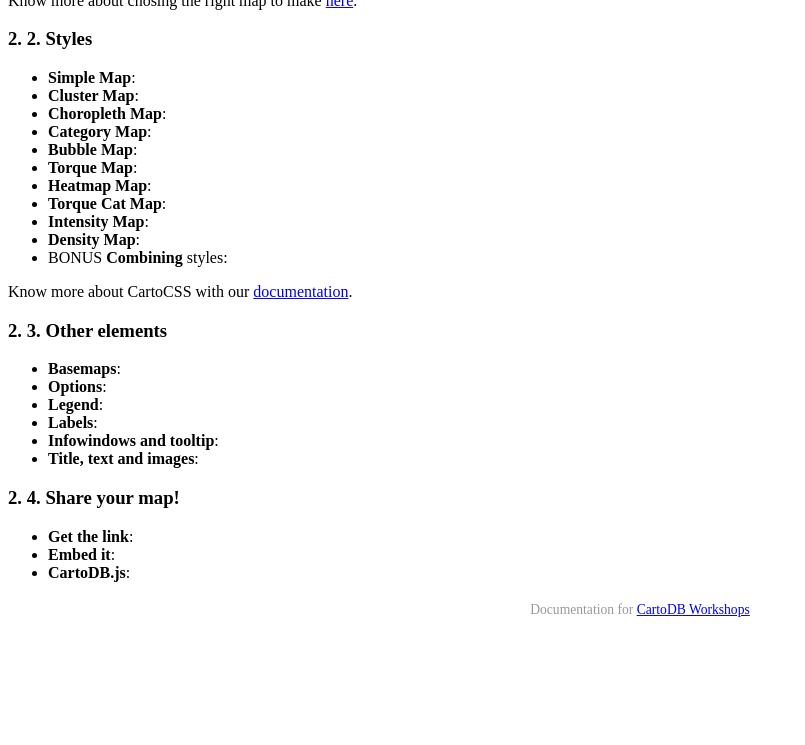
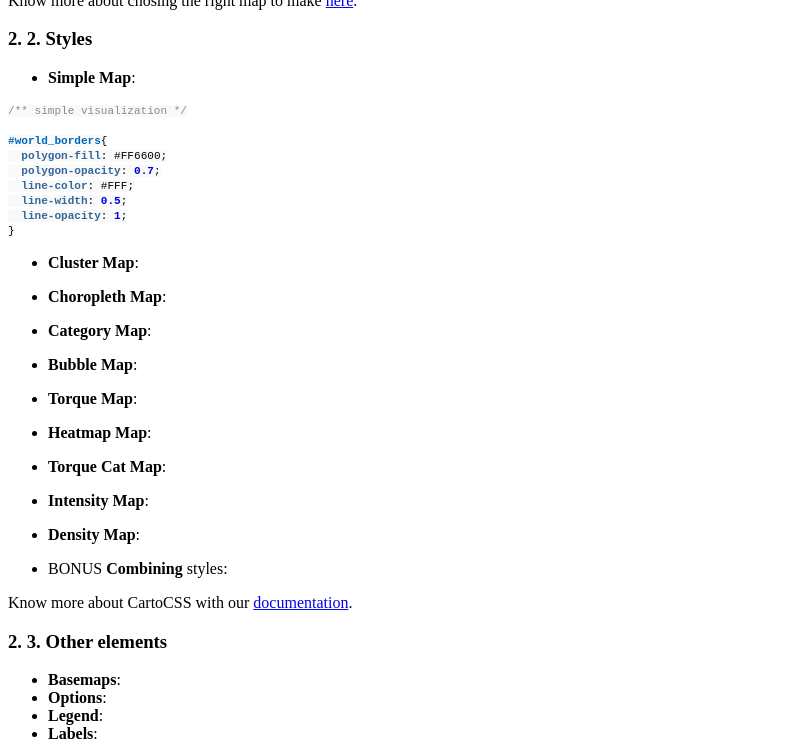
Before and after one commit to CartoDB/training, a Jekyll site: the page built from _posts/2016-05-6-jpd16-intro.md, in a window 1280 px wide and 900 px high, scrolled down 8185 px, cut to the strip 155-900 px from the top of the window. Shown: the whole strip, without its empty margins (0-805 px from the left). Built offline with Jekyll 4.4.1, drawn with Linux system fonts in a browser that asks for light colours; a style sheet for code colours, icons or effects is not loaded; before the commit the page ends 8978 px from its top, so only the background shows below that.

Commit message:
add 1st css

````diff
--- a/_posts/2016-05-6-jpd16-intro.md
+++ b/_posts/2016-05-6-jpd16-intro.md
@@ -314,16 +314,59 @@
 ### 2. 2. Styles
 
 * **Simple Map**:
+
+```css
+/** simple visualization */
+
+#world_borders{
+  polygon-fill: #FF6600;
+  polygon-opacity: 0.7;
+  line-color: #FFF;
+  line-width: 0.5;
+  line-opacity: 1;
+}
+```
+
 * **Cluster Map**:
+
+
+
 * **Choropleth Map**:
+
+
+
 * **Category Map**:
+
+
+
 * **Bubble Map**:
+
+
+
 * **Torque Map**:
+
+
+
 * **Heatmap Map**:
+
+
+
 * **Torque Cat Map**:
+
+
+
 * **Intensity Map**:
+
+
+
 * **Density Map**:
+
+
+
 * BONUS **Combining** styles:
+
+
+
 
 Know more about CartoCSS with our [documentation](http://docs.cartodb.com/cartodb-editor/datasets/#analyzing-your-dataset).
 
````
